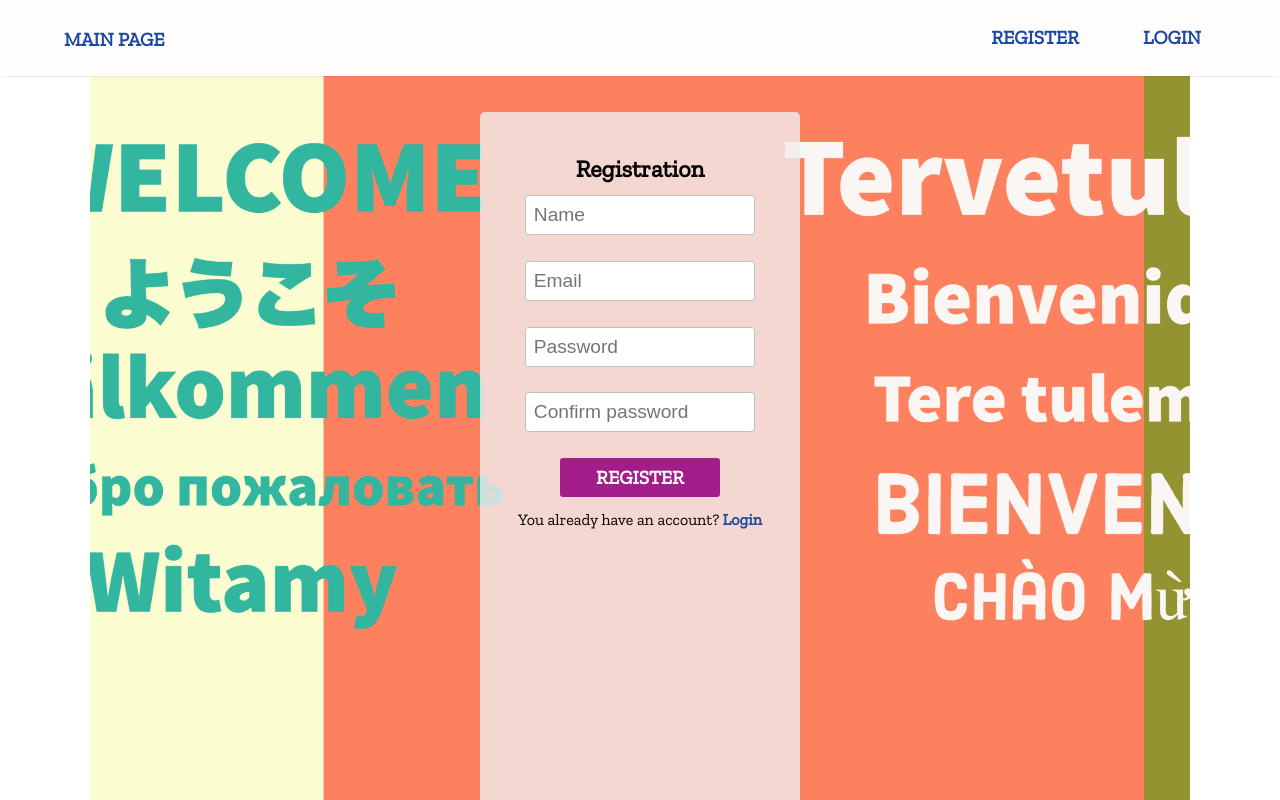
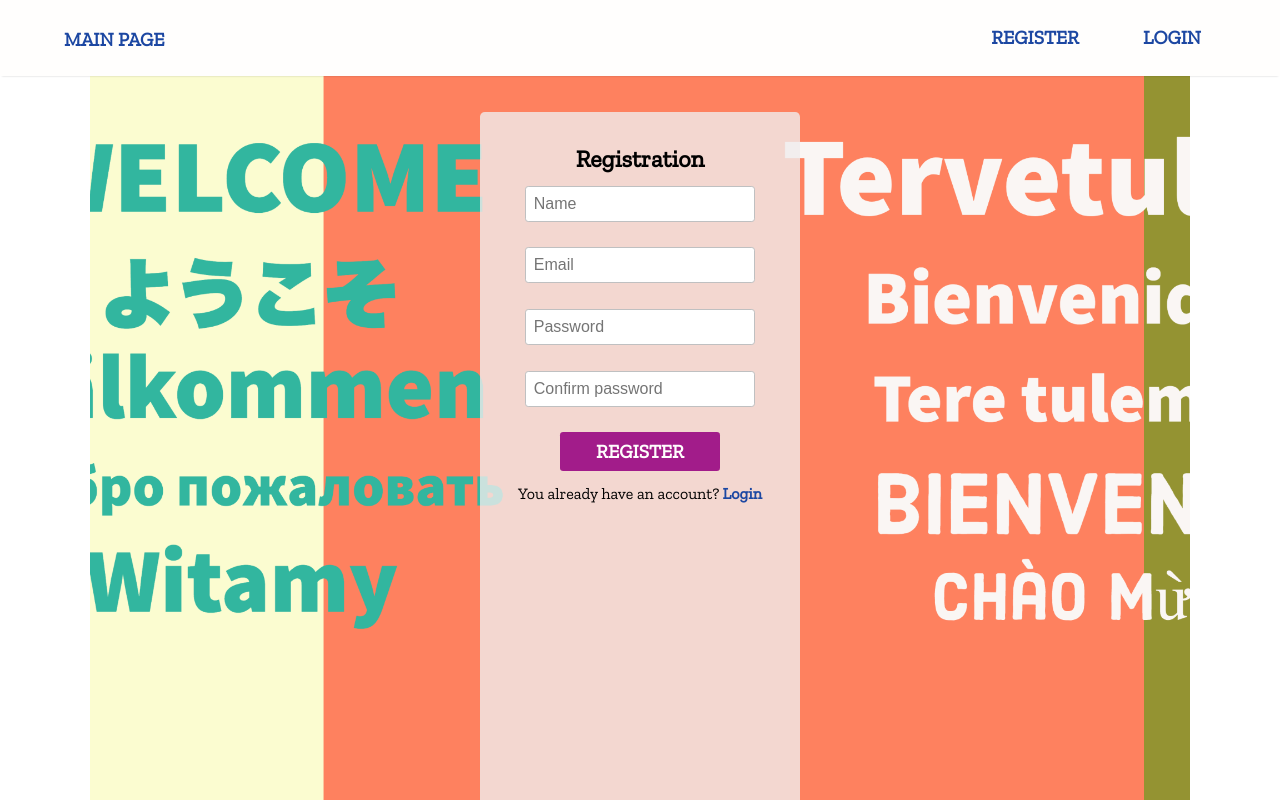
Before and after one commit to makiyo-ronkko/fullstack-app, a React (Create React App) app in the folder client/: page /register in a window 1280 px wide. Built offline with nearby package versions, Linux system fonts and the light colour scheme; no server answers.

Commit message:
Update alert

```diff
--- a/client/src/actions/alert.js
+++ b/client/src/actions/alert.js
@@ -2,12 +2,12 @@ import { CALL_ALERT, ALERT_CLEAR } from './types';
 import { v4 as uuidv4 } from 'uuid';
 
 // Dispatch alert message and type
-export const alert = (message, timeout = 3000) => (dispatch) => {
+export const alert = (message, type, timeout = 2000) => (dispatch) => {
   const id = uuidv4();
   // call CALL_ALERT reducer
   dispatch({
     type: CALL_ALERT,
-    payload: { message, id },
+    payload: { message, type, id },
   });
 
   // to avoid multiple alert messages on click
--- a/client/src/components/admin/Signin/Signin.css
+++ b/client/src/components/admin/Signin/Signin.css
@@ -20,7 +20,7 @@
   width: 20rem;
   padding: 2rem;
   border-radius: 0.3rem;
-  height: 50rem;
+  min-height: 50rem;
   margin-top: 2rem;
 }
 
@@ -37,7 +37,7 @@
 }
 
 .Form h1 {
-  margin-top: 0.6rem;
+  margin-top: 0;
 }
 
 .Form input[type='text'],
@@ -46,7 +46,7 @@
   display: block;
   width: 100%;
   padding: 0.5rem;
-  font-size: 1.2rem;
+  font-size: 1rem;
   border: 1px solid var(--gray-color);
   margin: 0.8rem;
   border-radius: 0.2rem;
--- a/client/src/components/admin/Signin/Signin.js
+++ b/client/src/components/admin/Signin/Signin.js
@@ -4,7 +4,6 @@ import { connect } from 'react-redux';
 import { signin } from '../../../actions/index';
 import PropTypes from 'prop-types';
 
-import Alert from '../../layout/Alert/Alert';
 import { alert } from '../../../actions/alert';
 
 import './Signin.css';
@@ -27,9 +26,8 @@ const Signin = (props) => {
 
   const submit = (e) => {
     e.preventDefault();
-    if (!props.authenticated) {
-      props.alert('Email address or password is invalid');
-    } else {
+    if (data.password && data.email) {
+      props.alert('Success', 'blue');
       props.signin(data.email, data.password);
       setSubmitted(true);
     }
@@ -44,7 +42,7 @@ const Signin = (props) => {
       <div className='Signin-background'>
         <div className='light-overlay'>
           <div className='container'>
-            <form className='Form' onSubmit={(e) => submit(e)}>
+            <form className='Form' onSubmit={submit}>
               <div className='Form-row'>
                 <h1>Log in</h1>
               </div>
@@ -54,7 +52,7 @@ const Signin = (props) => {
                   placeholder='Email'
                   name='email'
                   value={data.email}
-                  onChange={(e) => input(e)}
+                  onChange={input}
                 />
               </div>
               {submitted && !data.email && <p>Email is required</p>}
@@ -65,7 +63,7 @@ const Signin = (props) => {
                   placeholder='Password'
                   name='password'
                   value={data.password}
-                  onChange={(e) => input(e)}
+                  onChange={input}
                 />
               </div>
               {submitted && !data.password && <p>Password is required</p>}
@@ -78,9 +76,6 @@ const Signin = (props) => {
                 <Link to='register' className='Form-redirect'>
                   Register
                 </Link>
-              </div>
-              <div className='Form-row'>
-                <Alert />
               </div>
             </form>
           </div>
--- a/client/src/components/admin/Signup/Signup.css
+++ b/client/src/components/admin/Signup/Signup.css
@@ -20,7 +20,7 @@
   width: 20rem;
   padding: 2rem;
   border-radius: 0.3rem;
-  height: 50rem;
+  min-height: 50rem;
   margin-top: 2rem;
 }
 
@@ -31,7 +31,7 @@
 }
 
 .Form h1 {
-  margin-top: 0.6rem;
+  margin-top: 0;
 }
 
 .Form input[type='text'],
@@ -40,7 +40,7 @@
   display: block;
   width: 100%;
   padding: 0.5rem;
-  font-size: 1.2rem;
+  font-size: 1rem;
   border: 1px solid var(--gray-color);
   margin: 0.8rem;
   border-radius: 0.2rem;
--- a/client/src/components/admin/Signup/Signup.js
+++ b/client/src/components/admin/Signup/Signup.js
@@ -1,11 +1,11 @@
 import React, { Fragment, useState } from 'react';
 import { Link, Redirect } from 'react-router-dom';
-import './Signup.css';
 import { connect } from 'react-redux';
 import { register } from '../../../actions';
 import { alert } from '../../../actions/alert';
-import Alert from '../../layout/Alert/Alert';
 import PropTypes from 'prop-types';
+
+import './Signup.css';
 
 const Signup = (props) => {
   // passing props register, alert, authenticated
@@ -27,17 +27,18 @@ const Signup = (props) => {
   const submit = (e) => {
     e.preventDefault();
     if (data.password !== data.password2) {
-      console.log('Password do not match!');
-      props.alert('Password do not match');
+      // console.log('Password do not match!');
+      props.alert('Passwords unmatched. Please try again.', 'red');
     } else {
       props.register(data.name, data.email, data.password);
       setSubmitted(true);
+      props.alert('Registration success', 'blue');
     }
   };
 
   // if authenticated, redirect
   if (props.authenticated) {
-    return <Redirect to='/gallery' />;
+    return <Redirect to='/create-profile' />;
   }
 
   return (
@@ -45,7 +46,7 @@ const Signup = (props) => {
       <div className='Signup-background'>
         <div className='light-overlay'>
           <div className='container'>
-            <form className='Form' onSubmit={(e) => submit(e)}>
+            <form className='Form' onSubmit={submit}>
               <div className='Form-row'>
                 <h1>Registration</h1>
               </div>
@@ -55,7 +56,7 @@ const Signup = (props) => {
                   type='text'
                   placeholder='Name'
                   name='name'
-                  onChange={(e) => input(e)}
+                  onChange={input}
                   value={data.name}
                 />
               </div>
@@ -66,7 +67,7 @@ const Signup = (props) => {
                   type='email'
                   placeholder='Email'
                   name='email'
-                  onChange={(e) => input(e)}
+                  onChange={input}
                   value={data.email}
                 />
               </div>
@@ -77,7 +78,7 @@ const Signup = (props) => {
                   type='password'
                   placeholder='Password'
                   name='password'
-                  onChange={(e) => input(e)}
+                  onChange={input}
                   value={data.password}
                 />
               </div>
@@ -88,7 +89,7 @@ const Signup = (props) => {
                   type='password'
                   placeholder='Confirm password'
                   name='password2'
-                  onChange={(e) => input(e)}
+                  onChange={input}
                   value={data.password2}
                 />
               </div>
@@ -102,9 +103,6 @@ const Signup = (props) => {
                 <Link to='login' className='Form-redirect'>
                   Login
                 </Link>
-              </div>
-              <div className='Form-row'>
-                <Alert />
               </div>
             </form>
           </div>
```
